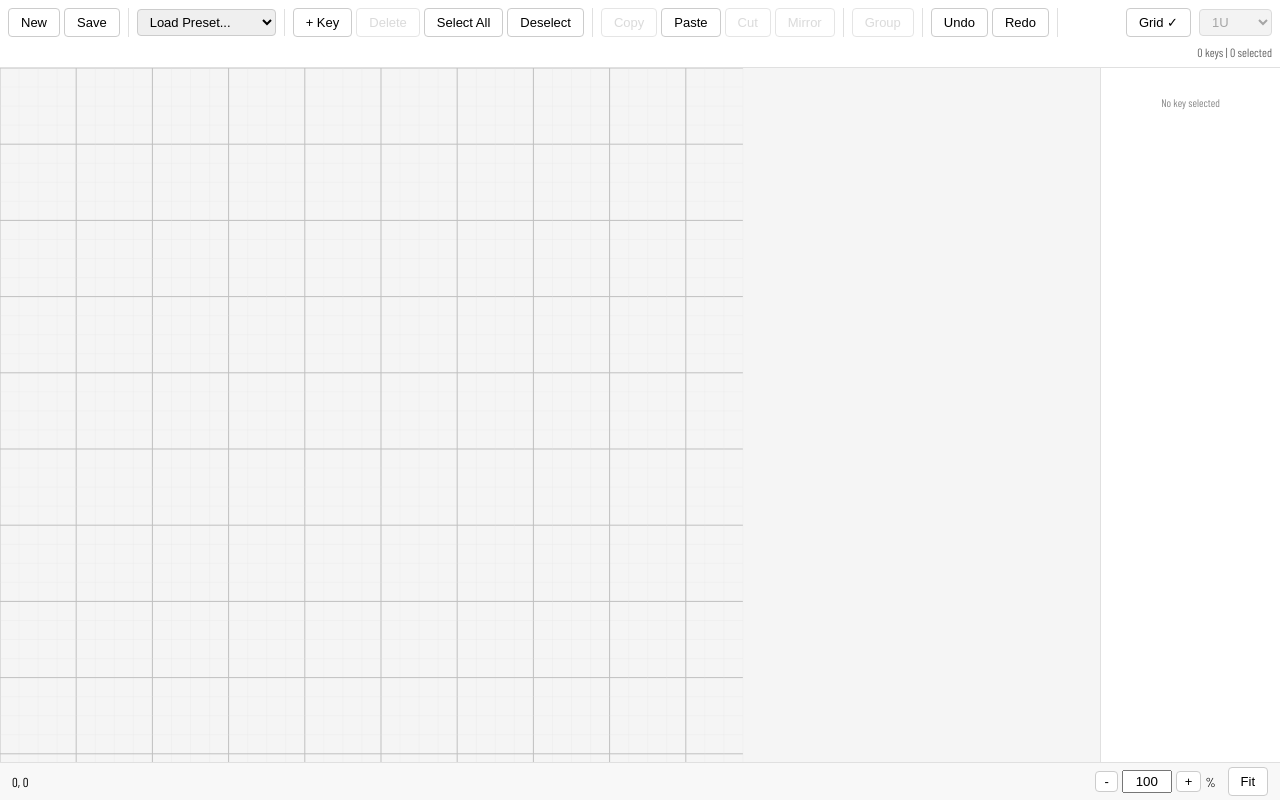
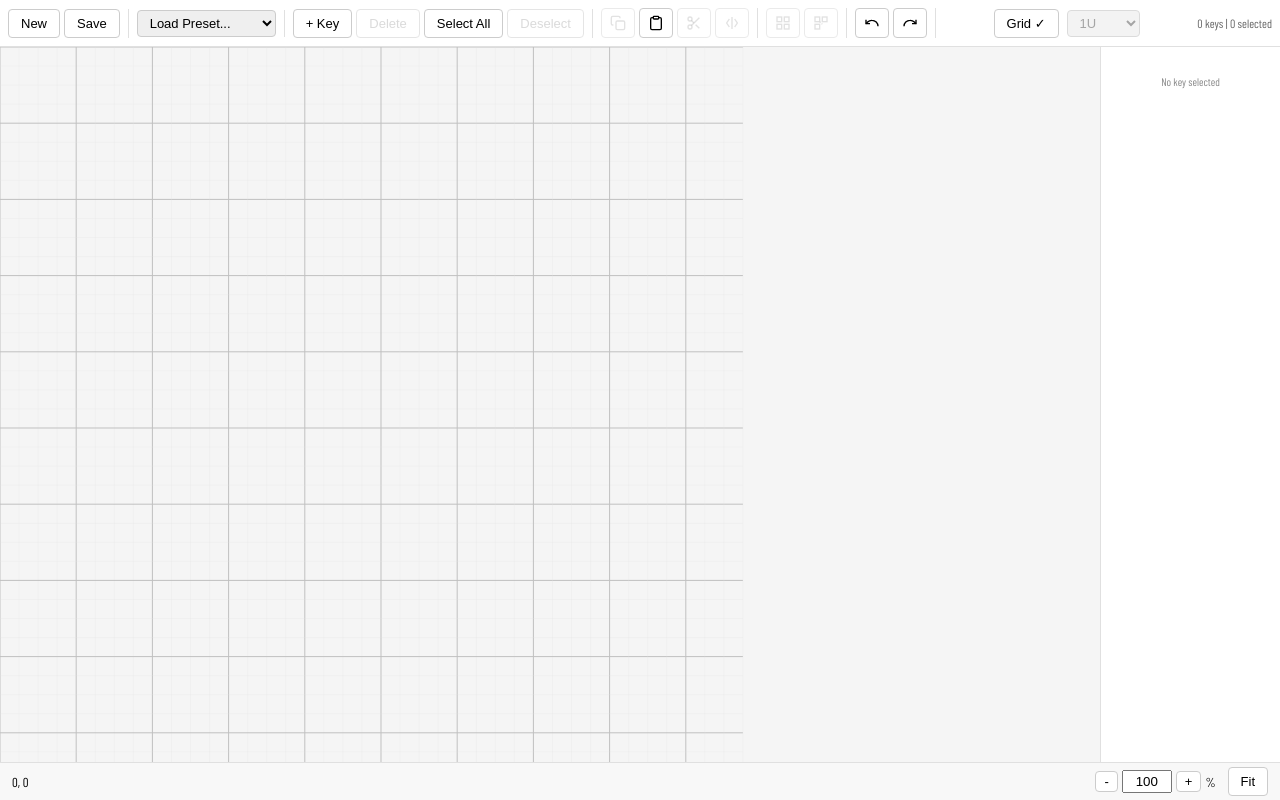
Before and after one commit to thekingofspain/kanata-editor, a React (Vite) app: page / in a window 1280 px wide. Built offline with nearby package versions, Linux system fonts and the light colour scheme.

Commit message:
feat: convert undo/redo buttons to icons in toolbar

```diff
--- a/src/components/Toolbar.tsx
+++ b/src/components/Toolbar.tsx
@@ -1,6 +1,93 @@
 import { useEditorStore } from '../store';
 import { STANDARD_KEY_SIZES, KEYBOARD_PRESETS, loadPreset } from '../types';
 import { useState } from 'react';
+
+const IconButton: React.FC<{
+  onClick: () => void;
+  disabled?: boolean;
+  title: string;
+  children: React.ReactNode;
+}> = ({ onClick, disabled, title, children }) => (
+  <button
+    onClick={onClick}
+    disabled={disabled}
+    title={title}
+    style={{
+      padding: '6px 8px',
+      display: 'flex',
+      alignItems: 'center',
+      justifyContent: 'center',
+      minWidth: '32px',
+      opacity: disabled ? 0.4 : 1
+    }}
+  >
+    {children}
+  </button>
+);
+
+const CopyIcon = () => (
+  <svg width="16" height="16" viewBox="0 0 24 24" fill="none" stroke="currentColor" strokeWidth="2">
+    <rect x="9" y="9" width="13" height="13" rx="2" />
+    <path d="M5 15H4a2 2 0 01-2-2V4a2 2 0 012-2h9a2 2 0 012 2v1" />
+  </svg>
+);
+
+const PasteIcon = () => (
+  <svg width="16" height="16" viewBox="0 0 24 24" fill="none" stroke="currentColor" strokeWidth="2">
+    <path d="M16 4h2a2 2 0 012 2v14a2 2 0 01-2 2H6a2 2 0 01-2-2V6a2 2 0 012-2h2" />
+    <rect x="8" y="2" width="8" height="4" rx="1" />
+  </svg>
+);
+
+const CutIcon = () => (
+  <svg width="16" height="16" viewBox="0 0 24 24" fill="none" stroke="currentColor" strokeWidth="2">
+    <circle cx="6" cy="6" r="3" />
+    <circle cx="6" cy="18" r="3" />
+    <line x1="20" y1="4" x2="8.12" y2="15.88" />
+    <line x1="14.47" y1="14.48" x2="20" y2="20" />
+    <line x1="8.12" y1="8.12" x2="12" y2="12" />
+  </svg>
+);
+
+const MirrorIcon = () => (
+  <svg width="16" height="16" viewBox="0 0 24 24" fill="none" stroke="currentColor" strokeWidth="2">
+    <path d="M12 3v18" />
+    <path d="M8 6l-4 6 4 6" />
+    <path d="M16 6l4 6-4 6" />
+  </svg>
+);
+
+const GroupIcon = () => (
+  <svg width="16" height="16" viewBox="0 0 24 24" fill="none" stroke="currentColor" strokeWidth="2">
+    <rect x="3" y="3" width="7" height="7" />
+    <rect x="14" y="3" width="7" height="7" />
+    <rect x="3" y="14" width="7" height="7" />
+    <rect x="14" y="14" width="7" height="7" />
+  </svg>
+);
+
+const UngroupIcon = () => (
+  <svg width="16" height="16" viewBox="0 0 24 24" fill="none" stroke="currentColor" strokeWidth="2">
+    <rect x="3" y="3" width="7" height="7" />
+    <rect x="14" y="3" width="7" height="7" />
+    <rect x="3" y="14" width="7" height="7" />
+    <line x1="10" y1="10" x2="14" y2="14" strokeDasharray="2 2" />
+  </svg>
+);
+
+const UndoIcon = () => (
+  <svg width="16" height="16" viewBox="0 0 24 24" fill="none" stroke="currentColor" strokeWidth="2">
+    <path d="M3 7v6h6" />
+    <path d="M21 17a9 9 0 00-9-9 9 9 0 00-6.58 2.56L3 13" />
+  </svg>
+);
+
+const RedoIcon = () => (
+  <svg width="16" height="16" viewBox="0 0 24 24" fill="none" stroke="currentColor" strokeWidth="2">
+    <path d="M21 7v6h-6" />
+    <path d="M3 17a9 9 0 019-9 9 9 0 016.58 2.56L21 13" />
+  </svg>
+);
 
 export const Toolbar: React.FC = () => {
   const [currentKeyWidth, setCurrentKeyWidth] = useState(1);
@@ -16,6 +103,7 @@ export const Toolbar: React.FC = () => {
     cutSelection,
     mirrorSelection,
     groupKeys,
+    ungroupKeys,
     undo,
     redo,
     toggleGrid,
@@ -94,6 +182,22 @@ const handleAddKey = () => {
     }
   };
 
+  const handleUngroup = () => {
+    const selectedKeyIds = [...selection.keys];
+    const selectedKeys = selectedKeyIds
+      .map(id => layout.keys.find(k => k.id === id))
+      .filter((k): k is NonNullable<typeof k> => k !== undefined);
+    const groupIds = selectedKeys
+      .filter(k => (k as any).groupId)
+      .map(k => (k as any).groupId);
+    if (groupIds.length > 0) {
+      ungroupKeys(groupIds[0]);
+    }
+  };
+
+  const hasSelection = selection.keys.size > 0;
+  const hasMultipleSelection = selection.keys.size > 1;
+
   return (
     <div className="toolbar" style={{
       display: 'flex',
@@ -131,29 +235,45 @@ const handleAddKey = () => {
       {/* Key operations */}
       <div style={{ display: 'flex', gap: '4px', borderRight: '1px solid #e0e0e0', paddingRight: '8px' }}>
         <button onClick={handleAddKey} title="Add Key (N)">+ Key</button>
-        <button onClick={handleDelete} disabled={selection.keys.size === 0} title="Delete (Del)">Delete</button>
+        <button onClick={handleDelete} disabled={!hasSelection} title="Delete (Del)">Delete</button>
         <button onClick={selectAll} title="Select All (Ctrl+A)">Select All</button>
-        <button onClick={clearSelection} title="Deselect (Esc)">Deselect</button>
+        <button onClick={clearSelection} disabled={!hasSelection} title="Deselect (Esc)">Deselect</button>
       </div>
 
-      {/* Copy/Paste */}
+      {/* Copy/Paste/Cut/Mirror - with icons */}
       <div style={{ display: 'flex', gap: '4px', borderRight: '1px solid #e0e0e0', paddingRight: '8px' }}>
-        <button onClick={copySelection} disabled={selection.keys.size === 0} title="Copy (Ctrl+C)">Copy</button>
-        <button onClick={paste} title="Paste (Ctrl+V)">Paste</button>
-        <button onClick={cutSelection} disabled={selection.keys.size === 0} title="Cut (Ctrl+X)">Cut</button>
-
-        <button onClick={() => mirrorSelection(false)} disabled={selection.keys.size === 0} title="Mirror (Ctrl+M)">Mirror</button>
+        <IconButton onClick={copySelection} disabled={!hasSelection} title="Copy (Ctrl+C)">
+          <CopyIcon />
+        </IconButton>
+        <IconButton onClick={paste} title="Paste (Ctrl+V)">
+          <PasteIcon />
+        </IconButton>
+        <IconButton onClick={cutSelection} disabled={!hasSelection} title="Cut (Ctrl+X)">
+          <CutIcon />
+        </IconButton>
+        <IconButton onClick={() => mirrorSelection(false)} disabled={!hasSelection} title="Mirror (Ctrl+M)">
+          <MirrorIcon />
+        </IconButton>
       </div>
 
-      {/* Grouping */}
+      {/* Group/Ungroup in the middle */}
       <div style={{ display: 'flex', gap: '4px', borderRight: '1px solid #e0e0e0', paddingRight: '8px' }}>
-        <button onClick={handleGroup} disabled={selection.keys.size <= 1} title="Group (Ctrl+G)">Group</button>
+        <IconButton onClick={handleGroup} disabled={!hasMultipleSelection} title="Group (Ctrl+G)">
+          <GroupIcon />
+        </IconButton>
+        <IconButton onClick={handleUngroup} disabled={!hasSelection} title="Ungroup (Ctrl+Shift+G)">
+          <UngroupIcon />
+        </IconButton>
       </div>
 
       {/* Undo/Redo */}
       <div style={{ display: 'flex', gap: '4px', borderRight: '1px solid #e0e0e0', paddingRight: '8px' }}>
-        <button onClick={undo} title="Undo (Ctrl+Z)">Undo</button>
-        <button onClick={redo} title="Redo (Ctrl+Y)">Redo</button>
+        <IconButton onClick={undo} title="Undo (Ctrl+Z)">
+          <UndoIcon />
+        </IconButton>
+        <IconButton onClick={redo} title="Redo (Ctrl+Y)">
+          <RedoIcon />
+        </IconButton>
       </div>
 
       {/* View controls - right aligned */}
```
